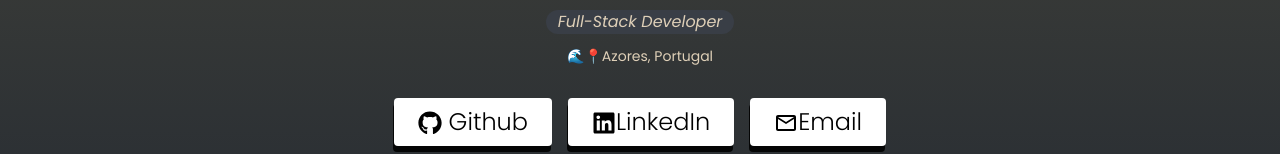
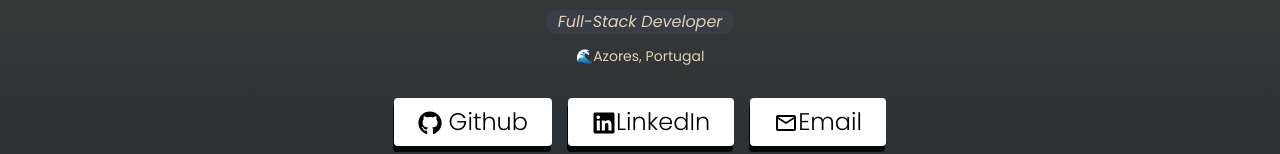
Before and after one commit to Henrique2Oliveira/portfolio, a React (Vite) app: page / in a window 1280 px wide. Shown: the part 456-610 px from the top of the page. Built offline with nearby package versions, Linux system fonts and the light colour scheme.

Commit message:
style: change icon

```diff
--- a/src/components/Header.tsx
+++ b/src/components/Header.tsx
@@ -34,7 +34,7 @@ function Header() {
       <h1 className="text-2xl font-bold md:text-5xl bg-gradient-to-l to-[#eeeeee] from-[#ece09c]  bg-clip-text text-transparent">Henrique Oliveira</h1>
 
       <p className="rounded-full bg-secondary w-fit px-3 italic">Full-Stack Developer </p>
-      <p className="text-sm">🌊📍Azores, Portugal</p>
+      <p className="text-sm">🌊Azores, Portugal</p>
       <div className="flex gap-x-2 flex-wrap justify-center items-center mt-4">
         <motion.button
           initial={{ scale: 0, x: -200 }}
```
